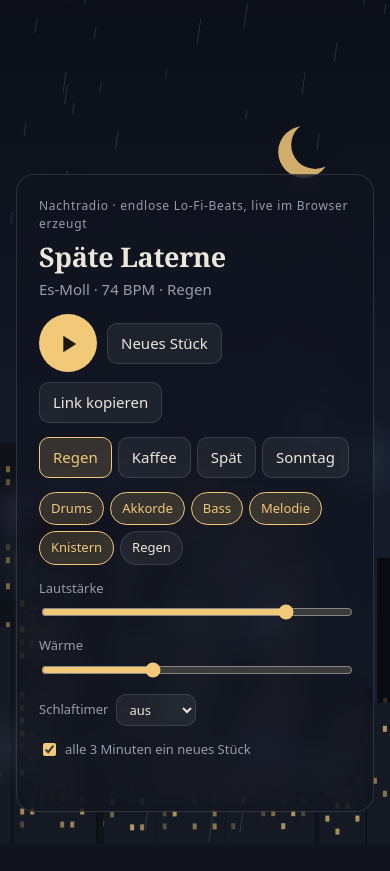
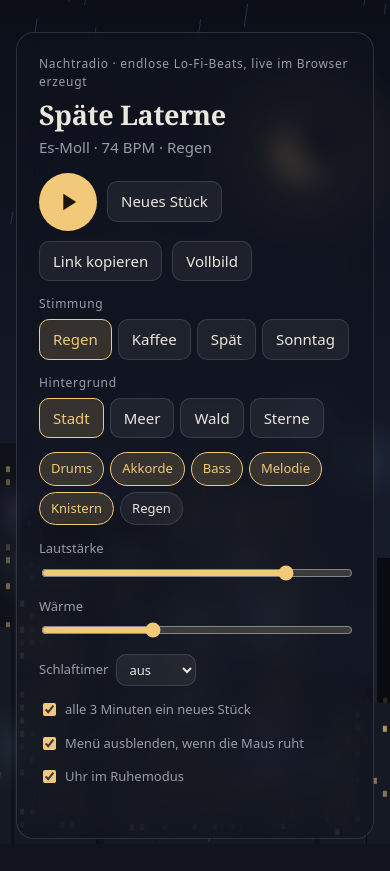
Before and after one commit to Dark-Player-jake/nachtradio, a plain HTML site: page index.html in a window 390 px wide. Before the commit the page ends 844 px from the top, so only its background shows below. Drawn offline with Linux system fonts and the light colour scheme; animation ran at ten frames a second.

Commit message:
Vollbild, Ruhemodus mit Uhr und vier wählbare Hintergründe (#3)
- Vollbild per Knopf und Taste F (inkl. Safari-Präfix, Knopf fehlt ohne API)
- Menü und Mauszeiger blenden nach 3 s Ruhe aus, solange Musik läuft; H von Hand
- Hintergründe Stadt, Meer, Wald, Sterne; Wahl und Schalter in localStorage
- Szene in vorgerenderte Ebenen hinten/vorne aufgeteilt

```diff
--- a/index.html
+++ b/index.html
@@ -10,7 +10,7 @@
 <body>
 <canvas id="scene" aria-hidden="true"></canvas>
 <main>
-  <section class="player" aria-label="Nachtradio">
+  <section class="player" id="player" aria-label="Nachtradio">
     <p class="eyebrow">Nachtradio · endlose Lo-Fi-Beats, live im Browser erzeugt</p>
     <h1 id="title">Stilles Fenster</h1>
     <p id="meta" class="meta">–</p>
@@ -18,8 +18,10 @@
       <button id="play" type="button" class="play" aria-label="Abspielen"><svg viewBox="0 0 24 24" width="28" height="28" aria-hidden="true"><path id="playIcon" d="M8 5v14l11-7z" fill="currentColor"/></svg></button>
       <button id="next" type="button" title="Neues Stück (N)">Neues Stück</button>
       <button id="share" type="button" title="Link zu diesem Stück kopieren">Link kopieren</button>
+      <button id="fs" type="button" title="Vollbild (F)">Vollbild</button>
     </div>
-    <div class="moods seg" id="moods" role="radiogroup" aria-label="Stimmung"></div>
+    <div class="field"><span class="lbl">Stimmung</span><div class="moods seg" id="moods" role="radiogroup" aria-label="Stimmung"></div></div>
+    <div class="field"><span class="lbl">Hintergrund</span><div class="seg" id="bgs" role="radiogroup" aria-label="Hintergrund"></div></div>
     <div class="layers" id="layers" role="group" aria-label="Spuren"></div>
     <div class="sliders">
       <label>Lautstärke <input id="vol" type="range" min="0" max="1" step="0.01" value="0.8"></label>
@@ -31,9 +33,14 @@
       </label>
       <label class="check"><input id="auto" type="checkbox" checked> alle 3 Minuten ein neues Stück</label>
     </div>
+    <div class="row">
+      <label class="check"><input id="autohide" type="checkbox" checked> Menü ausblenden, wenn die Maus ruht</label>
+      <label class="check"><input id="clockOn" type="checkbox" checked> Uhr im Ruhemodus</label>
+    </div>
     <p id="msg" class="msg" role="status" aria-live="polite"></p>
   </section>
 </main>
+<div class="np" id="np" aria-hidden="true"><div class="clock" id="clock"></div><div class="np-title" id="npTitle"></div></div>
 <script type="module" src="main.mjs"></script>
 </body>
 </html>
--- a/main.mjs
+++ b/main.mjs
@@ -4,6 +4,14 @@ import { Engine } from './audio.mjs';
 const $ = (id) => document.getElementById(id);
 const engine = new Engine();
 const reduce = matchMedia('(prefers-reduced-motion: reduce)').matches;
+
+// Vorlieben im Browser merken; ohne Speicher (privates Fenster) gelten die Standardwerte
+const store = {
+  get(k, d) { try { return localStorage.getItem('nachtradio.' + k) ?? d; } catch { return d; } },
+  set(k, v) { try { localStorage.setItem('nachtradio.' + k, String(v)); } catch { /* egal */ } },
+};
+const BGS = { stadt: 'Stadt', meer: 'Meer', wald: 'Wald', sterne: 'Sterne' };
+let bg = BGS[store.get('bg')] ? store.get('bg') : 'stadt';
 
 let mood = 'regen', seed = (Math.random() * 2 ** 31) >>> 0, song = null, autoTimer = null, sleepTimer = null;
 const fromHash = decode(location.hash);
@@ -28,13 +36,18 @@ function title(s) {
 $('moods').innerHTML = Object.entries(MOODS).map(([k, m]) => `<button type="button" role="radio" data-k="${k}">${m.name}</button>`).join('');
 for (const b of $('moods').children) b.addEventListener('click', () => { if (mood === b.dataset.k) return; mood = b.dataset.k; newSong(seed); });
 
+$('bgs').innerHTML = Object.entries(BGS).map(([k, l]) => `<button type="button" role="radio" data-k="${k}">${l}</button>`).join('');
+function markBg() { for (const b of $('bgs').children) b.setAttribute('aria-checked', String(b.dataset.k === bg)); }
+for (const b of $('bgs').children) b.addEventListener('click', () => { bg = b.dataset.k; store.set('bg', bg); markBg(); buildScene(); });
+markBg();
+
 const LAYERS = [['drums', 'Drums'], ['keys', 'Akkorde'], ['bass', 'Bass'], ['melody', 'Melodie'], ['crackle', 'Knistern'], ['rain', 'Regen']];
 $('layers').innerHTML = LAYERS.map(([k, l]) => `<button type="button" data-k="${k}" aria-pressed="${engine.layers[k]}">${l}</button>`).join('');
 for (const b of $('layers').children) b.addEventListener('click', () => {
   const on = b.getAttribute('aria-pressed') !== 'true';
   b.setAttribute('aria-pressed', String(on));
   engine.setLayer(b.dataset.k, on);
-  if (reduce && scene) draw(); // Regen ein/aus auch ohne Animation sichtbar machen
+  if (reduce && scene) draw(0); // Regen ein/aus auch ohne Animation sichtbar machen
 });
 
 function newSong(s = (Math.random() * 2 ** 31) >>> 0) {
@@ -43,6 +56,7 @@ function newSong(s = (Math.random() * 2 ** 31) >>> 0) {
   engine.swap(song);
   $('title').textContent = title(seed);
   $('meta').textContent = `${song.key} · ${song.bpm} BPM · ${MOODS[mood].name}`;
+  $('npTitle').textContent = title(seed);
   document.title = `${title(seed)} · Nachtradio`;
   for (const b of $('moods').children) b.setAttribute('aria-checked', String(b.dataset.k === mood));
   history.replaceState(null, '', '#' + encode(seed, mood));
@@ -53,6 +67,7 @@ function newSong(s = (Math.random() * 2 ** 31) >>> 0) {
 function setPlaying(p) {
   $('playIcon').setAttribute('d', p ? 'M7 5h4v14H7zM13 5h4v14h-4z' : 'M8 5v14l11-7z');
   $('play').setAttribute('aria-label', p ? 'Pause' : 'Abspielen');
+  wake(); // auch Schlaftimer und System-Pause holen das Menü zurück
 }
 async function toggle() {
   if (engine.playing) { engine.pause(); engine.cancelFade(); setPlaying(false); }
@@ -61,8 +76,49 @@ async function toggle() {
     catch { say('Audio konnte nicht gestartet werden.'); }
   }
   scheduleAuto();
+  wake();
 }
 $('play').addEventListener('click', toggle);
+
+// ---------- Vollbild ----------
+const fsEl = () => document.fullscreenElement || document.webkitFullscreenElement;
+const fsOk = !!(document.documentElement.requestFullscreen || document.documentElement.webkitRequestFullscreen);
+function toggleFullscreen() {
+  if (fsEl()) (document.exitFullscreen || document.webkitExitFullscreen).call(document);
+  else {
+    const el = document.documentElement;
+    Promise.resolve((el.requestFullscreen || el.webkitRequestFullscreen).call(el)).catch(() => say('Vollbild wurde vom Browser abgelehnt.'));
+  }
+}
+function markFullscreen() { $('fs').textContent = fsEl() ? 'Vollbild beenden' : 'Vollbild'; }
+$('fs').hidden = !fsOk; // z. B. iPhone-Safari kann kein Vollbild für Seiten
+$('fs').addEventListener('click', toggleFullscreen);
+document.addEventListener('fullscreenchange', markFullscreen);
+document.addEventListener('webkitfullscreenchange', markFullscreen);
+
+// ---------- Ruhemodus: Menü blendet sich aus, wenn Maus und Tastatur ruhen ----------
+const IDLE_MS = 3000;
+let idleTimer = null;
+$('autohide').checked = store.get('autohide', '1') === '1';
+$('clockOn').checked = store.get('clock', '1') === '1';
+function setIdle(on) { document.body.classList.toggle('idle', on); }
+function wake() {
+  setIdle(false);
+  clearTimeout(idleTimer);
+  if (!$('autohide').checked || !engine.playing) return; // ohne Musik bleibt das Menü stehen
+  idleTimer = setTimeout(() => {
+    // Nicht ausblenden, solange die Maus auf dem Menü liegt oder eine Auswahlliste offen ist
+    if ($('player').matches(':hover') || document.activeElement?.tagName === 'SELECT') return wake();
+    setIdle(true);
+  }, IDLE_MS);
+}
+for (const ev of ['pointermove', 'pointerdown', 'wheel', 'touchstart']) addEventListener(ev, wake, { passive: true });
+$('autohide').addEventListener('change', (e) => { store.set('autohide', e.target.checked ? '1' : '0'); wake(); });
+function showClock() { $('np').classList.toggle('no-clock', !$('clockOn').checked); }
+$('clockOn').addEventListener('change', (e) => { store.set('clock', e.target.checked ? '1' : '0'); showClock(); });
+showClock();
+function tick() { $('clock').textContent = new Date().toLocaleTimeString('de-DE', { hour: '2-digit', minute: '2-digit' }); }
+tick(); setInterval(tick, 10_000);
 $('next').addEventListener('click', () => newSong());
 $('share').addEventListener('click', async () => {
   try { await navigator.clipboard.writeText(location.href); say('Link kopiert. Wer ihn öffnet, hört dasselbe Stück.'); }
@@ -92,72 +148,175 @@ function scheduleAuto() {
 
 addEventListener('keydown', (e) => {
   if (e.target.closest?.('input, select') || e.metaKey || e.ctrlKey || e.altKey || e.repeat || !e.key) return;
+  const k = e.key.toLowerCase();
+  if (k === 'h') { // Menü von Hand aus- und einblenden
+    if (document.body.classList.contains('idle')) wake();
+    else { clearTimeout(idleTimer); setIdle(true); }
+    return;
+  }
+  wake();
   if (e.key === ' ' && !e.target.closest?.('button')) { e.preventDefault(); toggle(); }
-  else if (e.key.toLowerCase() === 'n') newSong();
+  else if (k === 'n') newSong();
+  else if (k === 'f' && fsOk) toggleFullscreen();
 });
 
 let msgTimer;
 function say(t) { $('msg').textContent = t; clearTimeout(msgTimer); msgTimer = setTimeout(() => ($('msg').textContent = ''), 4000); }
 
-// ---------- Szene: Blick aus dem Fenster auf eine Stadt bei Nacht ----------
+// ---------- Szene: Blick aus dem Fenster, Hintergrund wählbar ----------
+// Aufbau je Szene: "back" (Himmel, Mond) und "front" (Silhouetten) werden einmal vorgerendert,
+// pro Frame kommen nur Sterne, Lichter, Spiegelung und Regen dazu.
 const cv = $('scene'), cx = cv.getContext('2d');
 let scene = null, pulse = 0, drops = [];
+const dprNow = () => Math.min(2, devicePixelRatio || 1);
 function resize() {
-  const dpr = Math.min(2, devicePixelRatio || 1);
+  const dpr = dprNow();
   cv.width = innerWidth * dpr; cv.height = innerHeight * dpr;
   cx.setTransform(dpr, 0, 0, dpr, 0, 0);
   buildScene();
 }
+function layer(W, H) {
+  const dpr = dprNow(), c = document.createElement('canvas');
+  c.width = W * dpr; c.height = H * dpr;
+  const g = c.getContext('2d'); g.setTransform(dpr, 0, 0, dpr, 0, 0);
+  return [c, g];
+}
+function ridge(g, r, W, H, base, amp, step, color) {
+  g.fillStyle = color; g.beginPath(); g.moveTo(0, H);
+  let y = base;
+  for (let x = 0; x <= W + step; x += step) { y = Math.max(base - amp * 3, Math.min(base + amp * 2, y + (r() - 0.5) * amp)); g.lineTo(x, y); }
+  g.lineTo(W, H); g.closePath(); g.fill();
+}
+function moonOn(g, m, hue) {
+  const halo = g.createRadialGradient(m.x, m.y, 0, m.x, m.y, 110);
+  halo.addColorStop(0, 'rgb(242 200 121 / 0.12)'); halo.addColorStop(1, 'rgb(242 200 121 / 0)');
+  g.fillStyle = halo; g.beginPath(); g.arc(m.x, m.y, 110, 0, 7); g.fill();
+  g.fillStyle = 'rgb(242 200 121 / 0.85)'; g.beginPath(); g.arc(m.x, m.y, 26, 0, 7); g.fill();
+  g.fillStyle = `hsl(${hue} 35% 8%)`; g.beginPath(); g.arc(m.x + 11, m.y - 7, 24, 0, 7); g.fill();
+}
+
+const BUILD = {
+  stadt(s, gf, r, W, H) {
+    for (let L = 0; L < 3; L++) {
+      let x = -20;
+      while (x < W + 20) {
+        const w = 30 + r() * (90 - L * 15), h = H * (0.18 + r() * (0.25 + L * 0.12)) * (1 - L * 0.12);
+        gf.fillStyle = `hsl(${s.hue} 25% ${5 + L * 3}%)`; gf.fillRect(x, H - h, w, h);
+        for (let wy = H - h + 10; wy < H - 14; wy += 13) for (let wx = x + 6; wx < x + w - 8; wx += 10) {
+          if (r() >= 0.22 + L * 0.1) continue;
+          const k = r();
+          gf.fillStyle = `rgb(242 200 121 / ${(0.25 + k * 0.5) * (0.5 + L * 0.25)})`; gf.fillRect(wx, wy, 4, 6);
+          if (k > 0.85) s.pulsing.push([wx, wy, 0.5 + L * 0.25]);
+        }
+        x += w + r() * 8;
+      }
+    }
+    // Unscharfe Lichter wie auf einer nassen Scheibe
+    s.lights = Array.from({ length: 26 }, () => ({ x: r() * W, y: H * (0.45 + r() * 0.5), s: 10 + r() * 40, a: 0.05 + r() * 0.12, v: (r() - 0.5) * 0.08, h: s.hue + (r() - 0.5) * 60 }));
+  },
+  meer(s, gf, r, W, H) {
+    const hz = H * 0.64;
+    const sea = gf.createLinearGradient(0, hz, 0, H);
+    sea.addColorStop(0, `hsl(${s.hue} 35% 9%)`); sea.addColorStop(1, `hsl(${s.hue} 35% 3%)`);
+    gf.fillStyle = sea; gf.fillRect(0, hz, W, H - hz);
+    gf.fillStyle = `hsl(${s.hue} 30% 20% / 0.6)`; gf.fillRect(0, hz, W, 1);
+    // ruhige Wellenkämme
+    for (let i = 0; i < 90; i++) {
+      const y = hz + 6 + r() ** 1.6 * (H - hz), w = 10 + r() * 40 * (1 + (y - hz) / (H - hz));
+      gf.fillStyle = `hsl(${s.hue} 40% 60% / ${0.04 + r() * 0.05})`; gf.fillRect(r() * W, y, w, 1);
+    }
+    s.hz = hz;
+  },
+  wald(s, gf, r, W, H) {
+    ridge(gf, r, W, H, H * 0.6, 14, 18, `hsl(${s.hue} 22% 12%)`);
+    ridge(gf, r, W, H, H * 0.7, 10, 14, `hsl(${s.hue} 22% 8%)`);
+    gf.fillStyle = `hsl(${s.hue} 25% 4%)`;
+    gf.fillRect(0, H * 0.9, W, H * 0.1);
+    for (let x = -10; x < W + 20; x += 10 + r() * 22) { // Tannen aus drei Dreiecken
+      const h = H * (0.1 + r() * 0.16), base = H * (0.9 + r() * 0.03), w = h * 0.42;
+      for (let t = 0; t < 3; t++) {
+        const top = base - h + t * h * 0.22, bot = base - h * 0.45 + t * h * 0.22;
+        gf.beginPath(); gf.moveTo(x, top); gf.lineTo(x - w * (0.55 + t * 0.2), bot); gf.lineTo(x + w * (0.55 + t * 0.2), bot); gf.closePath(); gf.fill();
+      }
+      gf.fillRect(x - 2, base - h * 0.2, 4, h * 0.2);
+    }
+    // Glühwürmchen
+    s.lights = Array.from({ length: 30 }, () => ({ x: r() * W, y: H * (0.68 + r() * 0.26), ph: r() * 7, s: 1.5 + r() * 1.5 }));
+  },
+  sterne(s, gf, r, W, H) {
+    ridge(gf, r, W, H, H * 0.86, 6, 24, `hsl(${s.hue} 25% 4%)`);
+    s.meteor = null; s.nextMeteor = performance.now() + 3000 + Math.random() * 6000;
+  },
+};
+
 function buildScene() {
   const r = rng(seed ^ 0xc17), W = innerWidth, H = innerHeight;
   const hue = { regen: 225, kaffee: 25, spaet: 250, sonntag: 200 }[mood];
-  const layers = [];
-  for (let L = 0; L < 3; L++) {
-    const bs = [];
-    let x = -20;
-    while (x < W + 20) {
-      const w = 30 + r() * (90 - L * 15), h = H * (0.18 + r() * (0.25 + L * 0.12)) * (1 - L * 0.12);
-      const wins = [];
-      for (let wy = H - h + 10; wy < H - 14; wy += 13) for (let wx = x + 6; wx < x + w - 8; wx += 10) if (r() < 0.22 + L * 0.1) wins.push([wx, wy, r()]);
-      bs.push({ x, w, h, wins });
-      x += w + r() * 8;
+  const [back, gb] = layer(W, H), [front, gf] = layer(W, H);
+  const sky = gb.createLinearGradient(0, 0, 0, H);
+  sky.addColorStop(0, `hsl(${hue} 35% 7%)`); sky.addColorStop(1, `hsl(${hue} 30% 16%)`);
+  gb.fillStyle = sky; gb.fillRect(0, 0, W, H);
+  const s = { hue, kind: bg, back, front, moon: { x: W * 0.78, y: H * 0.18 }, stars: [], pulsing: [], lights: [] };
+  if (bg !== 'stadt') {
+    const n = bg === 'sterne' ? 420 : 140, top = H * (bg === 'sterne' ? 0.86 : 0.6);
+    s.stars = Array.from({ length: n }, () => ({ x: r() * W, y: r() ** 1.3 * top, s: 0.6 + r() * 1.3, a: 0.25 + r() * 0.6, ph: r() * 7 }));
+  }
+  if (bg === 'sterne') { // Milchstraße als schräges, schwach leuchtendes Band
+    for (let i = 0; i < 2600; i++) {
+      const u = r(), off = (r() + r() + r() - 1.5) * H * 0.12;
+      gb.fillStyle = `rgb(220 225 255 / ${0.03 + r() * 0.12})`;
+      gb.fillRect(u * W, H * 0.75 - u * H * 0.6 + off, 1, 1);
     }
-    layers.push(bs);
+  } else moonOn(gb, s.moon, hue);
+  BUILD[bg](s, gf, r, W, H);
+  scene = s;
+  drops = Array.from({ length: 140 }, () => ({ x: r() * W, y: r() * H, l: 8 + r() * 18, v: 4 + r() * 6 }));
+  if (reduce) draw(0);
+}
+
+function glow(x, y, rad, color, a) {
+  const rg = cx.createRadialGradient(x, y, 0, x, y, rad);
+  rg.addColorStop(0, `hsl(${color} / ${a})`); rg.addColorStop(1, `hsl(${color} / 0)`);
+  cx.fillStyle = rg; cx.beginPath(); cx.arc(x, y, rad, 0, 7); cx.fill();
+}
+function meteor(s, t, W, H) {
+  if (!s.meteor && t > s.nextMeteor && !reduce) {
+    const dir = Math.random() < 0.5 ? -1 : 1;
+    s.meteor = { x: W * (0.2 + Math.random() * 0.6), y: H * (0.05 + Math.random() * 0.25), vx: dir * (260 + Math.random() * 200), vy: 120 + Math.random() * 80, t0: t };
   }
-  const lights = Array.from({ length: 26 }, () => ({ x: r() * W, y: H * (0.45 + r() * 0.5), s: 10 + r() * 40, a: 0.05 + r() * 0.12, v: (r() - 0.5) * 0.08, h: hue + (r() - 0.5) * 60 }));
-  // Gebäude einmal vorrendern; pro Frame werden nur die pulsierenden Fenster nachgezeichnet
-  const dpr = Math.min(2, devicePixelRatio || 1), city = document.createElement('canvas');
-  city.width = W * dpr; city.height = H * dpr;
-  const c2 = city.getContext('2d'); c2.setTransform(dpr, 0, 0, dpr, 0, 0);
-  const pulsing = [];
-  layers.forEach((bs, L) => {
-    for (const b of bs) {
-      c2.fillStyle = `hsl(${hue} 25% ${5 + L * 3}%)`; c2.fillRect(b.x, H - b.h, b.w, b.h);
-      for (const [wx, wy, k] of b.wins) {
-        c2.fillStyle = `rgb(242 200 121 / ${(0.25 + k * 0.5) * (0.5 + L * 0.25)})`; c2.fillRect(wx, wy, 4, 6);
-        if (k > 0.85) pulsing.push([wx, wy, 0.5 + L * 0.25]);
-      }
+  const m = s.meteor;
+  if (!m) return;
+  const p = (t - m.t0) / 900;
+  if (p > 1) { s.meteor = null; s.nextMeteor = t + 7000 + Math.random() * 12000; return; }
+  const x = m.x + m.vx * p, y = m.y + m.vy * p;
+  const gr = cx.createLinearGradient(x, y, x - m.vx * 0.25, y - m.vy * 0.25);
+  gr.addColorStop(0, `rgb(255 250 235 / ${0.9 * (1 - p)})`); gr.addColorStop(1, 'rgb(255 250 235 / 0)');
+  cx.strokeStyle = gr; cx.lineWidth = 1.5;
+  cx.beginPath(); cx.moveTo(x, y); cx.lineTo(x - m.vx * 0.25, y - m.vy * 0.25); cx.stroke();
+}
+function draw(t) {
+  const W = innerWidth, H = innerHeight, s = scene;
+  cx.drawImage(s.back, 0, 0, W, H);
+  for (const p of s.stars) {
+    cx.fillStyle = `rgb(235 235 255 / ${Math.min(1, p.a * (0.65 + 0.35 * Math.sin(t * 0.0015 + p.ph)) + pulse * 0.12)})`;
+    cx.fillRect(p.x, p.y, p.s, p.s);
+  }
+  if (s.kind === 'sterne') meteor(s, t, W, H);
+  cx.drawImage(s.front, 0, 0, W, H);
+  if (s.kind === 'stadt') {
+    if (pulse > 0.02) for (const [wx, wy, f] of s.pulsing) { cx.fillStyle = `rgb(242 200 121 / ${pulse * 0.35 * f})`; cx.fillRect(wx, wy, 4, 6); }
+    for (const p of s.lights) glow(p.x, p.y, p.s, `${p.h} 70% 70%`, p.a + pulse * 0.04);
+  } else if (s.kind === 'meer') { // Mondspiegelung, flimmert mit der Zeit
+    for (let i = 0, y = s.hz + 3; y < H; i++, y += 4 + i * 0.5) {
+      const d = (y - s.hz) / (H - s.hz), w = (14 + (y - s.hz) * 0.35) * (0.55 + 0.45 * Math.sin(t * 0.002 + i * 1.3));
+      cx.fillStyle = `rgb(242 200 121 / ${0.45 * (1 - d) + pulse * 0.06})`;
+      cx.fillRect(s.moon.x - w / 2 + Math.sin(t * 0.001 + i) * 4, y, w, 1.5);
     }
-  });
-  scene = { hue, city, pulsing, lights };
-  drops = Array.from({ length: 140 }, () => ({ x: r() * W, y: r() * H, l: 8 + r() * 18, v: 4 + r() * 6 }));
-  if (reduce) draw();
-}
-function draw() {
-  const W = innerWidth, H = innerHeight, { hue, city, pulsing, lights } = scene;
-  const g = cx.createLinearGradient(0, 0, 0, H);
-  g.addColorStop(0, `hsl(${hue} 35% 7%)`); g.addColorStop(1, `hsl(${hue} 30% 16%)`);
-  cx.fillStyle = g; cx.fillRect(0, 0, W, H);
-  // Mond
-  cx.fillStyle = 'rgb(242 200 121 / 0.85)'; cx.beginPath(); cx.arc(W * 0.78, H * 0.18, 26, 0, 7); cx.fill();
-  cx.fillStyle = `hsl(${hue} 35% 8%)`; cx.beginPath(); cx.arc(W * 0.78 + 11, H * 0.18 - 7, 24, 0, 7); cx.fill();
-  cx.drawImage(city, 0, 0, W, H);
-  if (pulse > 0.02) for (const [wx, wy, f] of pulsing) { cx.fillStyle = `rgb(242 200 121 / ${pulse * 0.35 * f})`; cx.fillRect(wx, wy, 4, 6); }
-  // Unscharfe Lichter wie auf einer nassen Scheibe
-  for (const p of lights) {
-    const rg = cx.createRadialGradient(p.x, p.y, 0, p.x, p.y, p.s);
-    rg.addColorStop(0, `hsl(${p.h} 70% 70% / ${p.a + pulse * 0.04})`); rg.addColorStop(1, `hsl(${p.h} 70% 70% / 0)`);
-    cx.fillStyle = rg; cx.beginPath(); cx.arc(p.x, p.y, p.s, 0, 7); cx.fill();
+  } else if (s.kind === 'wald') {
+    for (const f of s.lights) {
+      const a = Math.max(0, Math.sin(t * 0.0018 + f.ph)) * 0.75 + pulse * 0.15;
+      if (a > 0.02) glow(f.x + Math.sin(t * 0.0004 + f.ph) * 18, f.y + Math.cos(t * 0.0005 + f.ph * 1.3) * 10, f.s * 4, '60 90% 70%', a);
+    }
   }
   if (engine.layers.rain || mood === 'regen') {
     cx.strokeStyle = 'rgb(200 210 235 / 0.16)'; cx.lineWidth = 1;
@@ -172,9 +331,9 @@ function frame(t) {
   lastT = t;
   if (!reduce) {
     pulse *= 0.92 ** k;
-    for (const p of scene.lights) { p.x += p.v * k; if (p.x < -50) p.x = innerWidth + 50; if (p.x > innerWidth + 50) p.x = -50; }
+    if (scene.kind === 'stadt') for (const p of scene.lights) { p.x += p.v * k; if (p.x < -50) p.x = innerWidth + 50; if (p.x > innerWidth + 50) p.x = -50; }
     for (const d of drops) { d.y += d.v * k; d.x -= d.v * 0.15 * k; if (d.y > innerHeight) { d.y = -20; d.x = Math.random() * innerWidth; } }
-    draw();
+    draw(t);
   }
   requestAnimationFrame(frame);
 }
--- a/style.css
+++ b/style.css
@@ -28,3 +28,15 @@ select { padding: 5px 8px; font-size: 13px; }
 .check input { accent-color: var(--accent); }
 .msg { margin: 0; min-height: 1.2em; font-size: 13px; color: var(--accent); }
 @media (max-width: 560px) { .sliders { grid-template-columns: 1fr; } h1 { font-size: 27px; } main { place-items: end stretch; } }
+.field { display: grid; gap: 6px; }
+.lbl { font-size: 12px; letter-spacing: 0.06em; color: var(--muted); }
+/* Ruhemodus: Menü und Mauszeiger weg, Uhr und Titel da */
+.player { transition: opacity 0.6s ease; }
+body.idle { cursor: none; }
+body.idle .player { opacity: 0; pointer-events: none; }
+.np { position: fixed; left: max(16px, calc((100vw - 1100px) / 2 + 16px)); bottom: 40px; opacity: 0; transition: opacity 0.6s ease; pointer-events: none; text-shadow: 0 1px 12px rgb(0 0 0 / 0.5); }
+body.idle .np { opacity: 1; }
+.clock { font: 300 clamp(56px, 11vw, 120px)/1 ui-sans-serif, system-ui, -apple-system, "Segoe UI", sans-serif; font-variant-numeric: tabular-nums; letter-spacing: -0.02em; }
+.np.no-clock .clock { display: none; }
+.np-title { margin-top: 6px; font: 500 18px/1.3 ui-serif, Georgia, "Times New Roman", serif; color: var(--ink); opacity: 0.85; }
+@media (prefers-reduced-motion: reduce) { .player, .np { transition: none; } }
```
Also changed, not shown: 1 other file.
